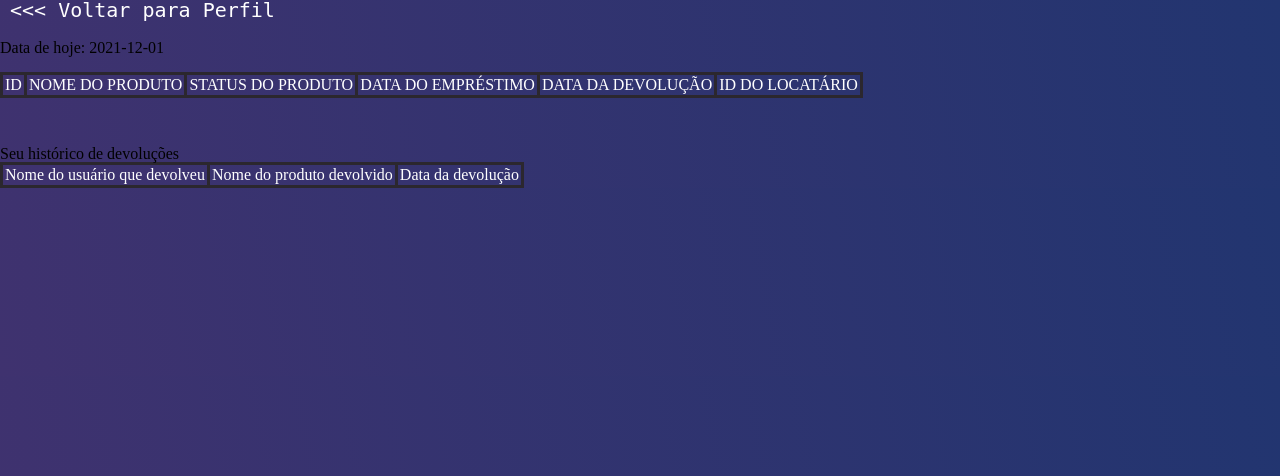
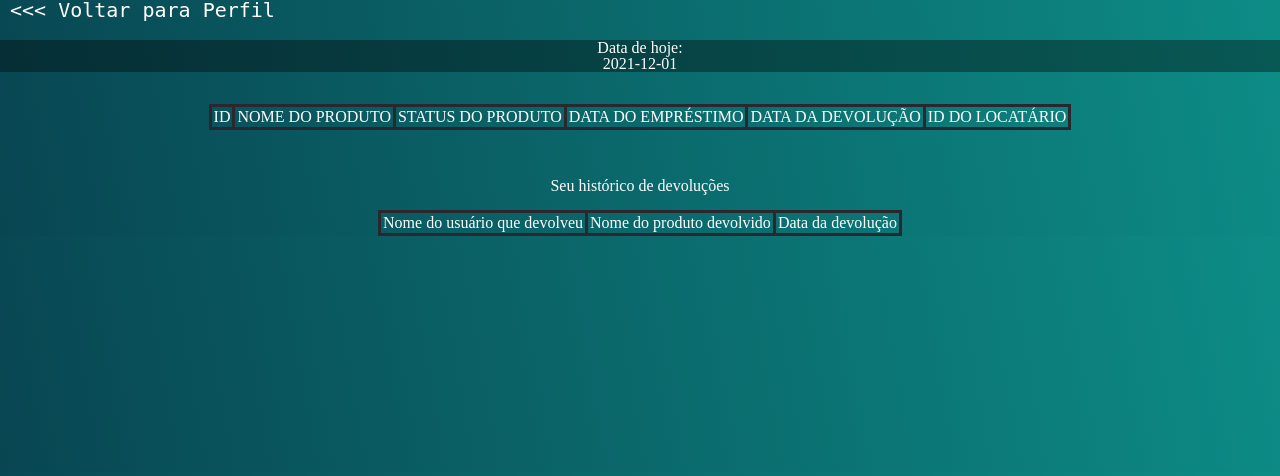
Before and after one commit to BrunoBordignon/WebApp_Emprestimos_PHP, a PHP site: page /historicoemprestimos.php in a window 1280 px wide. Shown: the top 476 px of the page. Run offline with PHP 8.4, Linux system fonts and the light colour scheme; the visitor is signed in with stand-in values (Sample User, id 1); data that the repository does not hold is empty.

Commit message:
Atualização de Estilos
aprimoramento estético.

```diff
--- a/cadastraritens.php
+++ b/cadastraritens.php
@@ -41,9 +41,7 @@
 
     <fieldset>
         <form method="POST" action="cadastraritensaction.php">
-            <label>Nome do Item</label><br>
-            <input type="text" value="<?php echo $nome; ?>" name="nome"><br><br>
-            <label>Status do empréstimo</label><br>
+            <input type="text" placeholder="Escreve o nome do item" value="<?php echo $nome; ?>" name="nome"><br><br>
             <select name="status" >
                 <option value="Disponível" >Disponível</option>
            </select><br><br>
--- a/historicoemprestimos.php
+++ b/historicoemprestimos.php
@@ -15,9 +15,9 @@
 <body>
     <a href="logadoadmin.php"><<< Voltar para Perfil<br><br></a>
     <?php
-          echo "Data de hoje: ";
+          echo '<div class="echo" style="color:white">'.'Data de hoje: '.'</div>';
           $diahoje = date('Y-m-d', time());
-          echo $diahoje."<br><br>";
+          echo '<div class="echo" style="color:white">'.$diahoje.'</div><br><br>';
     ?>
     <table border="1">
                 <tr>
@@ -71,7 +71,7 @@
     </table>
 
     <br><br><br>
-    <label>Seu histórico de devoluções</label>
+    <label>Seu histórico de devoluções<br><br></label>
     <table border="1">
         <tr>
             <td>Nome do usuário que devolveu</td>
--- a/stylesheet/styles.css
+++ b/stylesheet/styles.css
@@ -59,11 +59,12 @@ input{
 }
 
 body{
-    background: rgb(34,53,112);
-    background: linear-gradient(260deg, rgba(34,53,112,1) 0%, rgba(63,50,111,1) 100%, rgba(18,18,18,0.7875525210084033) 100%);
+    background: rgb(13,140,134);
+    background: linear-gradient(260deg, rgba(13,140,134,1) 0%, rgba(8,70,82,1) 100%, rgba(33,11,52,1) 100%);
 }
 
 table, td, th{
+    margin: auto;
     border-width: 3px;
     color: white;
     text-align: center;
@@ -116,6 +117,18 @@ a{
     background-color: rgb(1, 35, 58);
 }
 
+p{
+    color: white;
+}
+
+label{
+    color: white;
+    display: block;
+    margin-left: auto;
+    margin-right: auto;
+    text-align: center;
+}
+
 select{
     border: 2px solid;
     width: auto;
@@ -144,8 +157,17 @@ div{
     border-bottom: none;
 }
 
+.echo{
+    border: none;
+    background-color: none;
+    text-align: center;
+    display: block;
+    margin-left: auto;
+    margin-right: auto;
+}
+
 #userprofile{
-    background-color: rgba(43, 135, 255, 0.342);
+    background-color: rgba(4, 99, 161, 0.747);
     display: block;
     border: solid;
     border-width: 3px;
@@ -161,6 +183,7 @@ div{
 
 fieldset{
     background-color: rgba(39, 39, 39, 0.521);
+    display: block;
     border-style:outset;
     border-radius: 20px;
     border-width: 5px;
```
Also changed, not shown: historicoemprestimocomum.php (+4 -3 lines).
